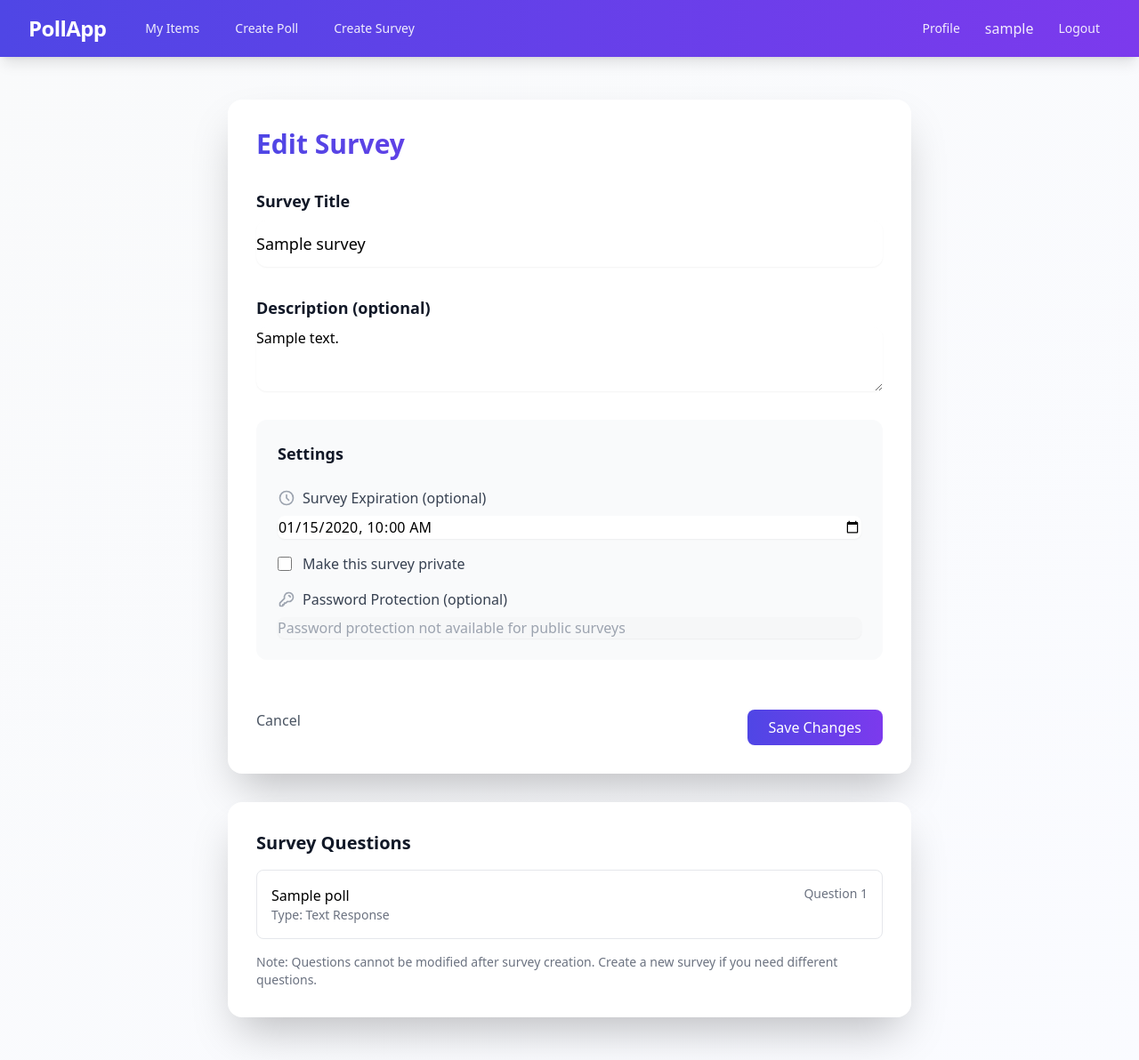
After one commit to PawiX25/PollApp, a Flask app: page /survey/1/edit in a window 1280 px wide. The commit adds this page. Shown: the whole page at 89% size. Run offline with Flask 3, Linux system fonts and the light colour scheme; a user stored in the database is signed in; tables that the repository leaves empty hold one stand-in row (values such as "Sample post"); some libraries are stand-ins or nearby versions.

Commit message:
Add survey editing and response resetting functionality

```diff
--- a/app.py
+++ b/app.py
@@ -1049,5 +1049,75 @@ def delete_survey(survey_id):
 
     return redirect(url_for('profile'))
 
+@app.route('/survey/<int:survey_id>/edit', methods=['GET', 'POST'])
+@login_required
+def edit_survey(survey_id):
+    survey = Survey.query.get_or_404(survey_id)
+    if survey.user_id != current_user.id:
+        flash('You are not authorized to edit this survey', 'error')
+        return redirect(url_for('index'))
+
+    if request.method == 'POST':
+        title = request.form['title'].strip()
+        description = request.form.get('description', '').strip()
+        expires_at = request.form.get('expires_at')
+        private = request.form.get('private') == 'on'
+        password = request.form.get('password')
+
+        try:
+            if expires_at:
+                expires_at = datetime.fromisoformat(expires_at).astimezone(timezone.utc)
+            else:
+                expires_at = None
+
+            survey.title = title
+            survey.description = description
+            survey.expires_at = expires_at
+            survey.private = private
+
+            if password:
+                survey.password_hash = generate_password_hash(password)
+
+            if private and not survey.access_token:
+                survey.access_token = survey.generate_access_token()
+
+            db.session.commit()
+            flash('Survey updated successfully!', 'success')
+            return redirect(url_for('survey_details', survey_id=survey.id))
+
+        except Exception as e:
+            db.session.rollback()
+            flash('An error occurred while updating the survey', 'error')
+            return render_template('edit_survey.html', survey=survey)
+
+    return render_template('edit_survey.html', survey=survey)
+
+@app.route('/survey/<int:survey_id>/reset', methods=['POST'])
+@login_required
+def reset_survey(survey_id):
+    survey = Survey.query.get_or_404(survey_id)
+    if survey.user_id != current_user.id:
+        flash('You are not authorized to reset this survey', 'error')
+        return redirect(url_for('index'))
+
+    try:
+        for question in survey.questions:
+            if question.is_mcq:
+                for option in question.options:
+                    option.votes = 0
+                Vote.query.filter(Vote.poll_id == question.id).delete()
+            elif question.is_rating:
+                RatingVote.query.filter(RatingVote.option_id == question.options[0].id).delete()
+            elif question.is_text:
+                TextAnswer.query.filter(TextAnswer.option_id == question.options[0].id).delete()
+
+        db.session.commit()
+        flash('Survey responses reset successfully!', 'success')
+    except Exception as e:
+        db.session.rollback()
+        flash('An error occurred while resetting the survey', 'error')
+
+    return redirect(url_for('survey_details', survey_id=survey.id))
+
 if __name__ == '__main__':
     app.run()
--- /dev/null
+++ b/templates/edit_survey.html
@@ -0,0 +1,135 @@
+{% extends "base.html" %}
+
+{% block title %}Edit Survey - {{ survey.title }}{% endblock %}
+
+{% block content %}
+<div class="max-w-3xl mx-auto">
+    <div class="bg-white shadow-2xl rounded-2xl p-8">
+        <h1 class="text-3xl font-black text-transparent bg-clip-text bg-gradient-to-r from-indigo-600 to-purple-600 mb-8">Edit Survey</h1>
+
+        <form method="post" class="space-y-8" id="surveyForm">
+            <div class="space-y-2 group">
+                <label for="title" class="block text-lg font-semibold text-gray-900">Survey Title</label>
+                <input type="text" name="title" id="title" required minlength="5"
+                       value="{{ survey.title }}"
+                       class="mt-1 block w-full rounded-xl border-gray-300 shadow-sm
+                              focus:border-indigo-500 focus:ring-indigo-500 transition-all
+                              group-hover:border-indigo-300 text-lg py-3">
+            </div>
+
+            <div class="space-y-2">
+                <label for="description" class="block text-lg font-semibold text-gray-900">Description (optional)</label>
+                <textarea name="description" id="description" rows="3"
+                          class="mt-1 block w-full rounded-xl border-gray-300 shadow-sm
+                                 focus:border-indigo-500 focus:ring-indigo-500">{{ survey.description or '' }}</textarea>
+            </div>
+
+            <div class="bg-gray-50 rounded-xl p-6 space-y-6">
+                <h3 class="text-lg font-semibold text-gray-900">Settings</h3>
+
+                <div class="space-y-4">
+                    <div class="space-y-2">
+                        <label for="expires_at" class="flex items-center space-x-2 text-gray-700">
+                            <svg class="w-5 h-5 text-gray-400" fill="none" stroke="currentColor" viewBox="0 0 24 24">
+                                <path stroke-linecap="round" stroke-linejoin="round" stroke-width="2"
+                                      d="M12 8v4l3 3m6-3a9 9 0 11-18 0 9 9 0 0118 0z"/>
+                            </svg>
+                            <span>Survey Expiration (optional)</span>
+                        </label>
+                        <input type="datetime-local" name="expires_at" id="expires_at"
+                               value="{{ survey.expires_at.strftime('%Y-%m-%dT%H:%M') if survey.expires_at else '' }}"
+                               class="w-full rounded-lg border-gray-300 shadow-sm
+                                      focus:border-indigo-500 focus:ring-indigo-500">
+                    </div>
+
+                    <div class="flex items-center space-x-3">
+                        <input type="checkbox" name="private" id="private"
+                               {% if survey.private %}checked{% endif %}
+                               class="h-4 w-4 text-indigo-600 focus:ring-indigo-500 border-gray-300 rounded">
+                        <label for="private" class="text-gray-700">Make this survey private</label>
+                    </div>
+
+                    <div class="space-y-2">
+                        <label for="password" class="flex items-center space-x-2 text-gray-700">
+                            <svg class="w-5 h-5 text-gray-400" fill="none" stroke="currentColor" viewBox="0 0 24 24">
+                                <path stroke-linecap="round" stroke-linejoin="round" stroke-width="2"
+                                      d="M15 7a2 2 0 012 2m4 0a6 6 0 01-7.743 5.743L11 17H9v2H7v2H4a1 1 0 01-1-1v-2.586a1 1 0 01.293-.707l5.964-5.964A6 6 0 1121 9z"/>
+                            </svg>
+                            <span>Password Protection (optional)</span>
+                        </label>
+                        <input type="password" name="password" id="password"
+                               placeholder="Leave empty to keep current password"
+                               class="w-full rounded-lg border-gray-300 shadow-sm
+                                      focus:border-indigo-500 focus:ring-indigo-500">
+                    </div>
+                </div>
+            </div>
+
+            <div class="flex justify-between pt-6">
+                <a href="{{ url_for('index') }}"
+                   class="text-gray-600 hover:text-gray-800">Cancel</a>
+                <button type="submit"
+                        class="gradient-bg text-white px-6 py-2 rounded-lg hover-scale">
+                    Save Changes
+                </button>
+            </div>
+        </form>
+    </div>
+
+    <div class="bg-white shadow-2xl rounded-2xl p-8 mt-8">
+        <h2 class="text-xl font-bold text-gray-900 mb-4">Survey Questions</h2>
+        <div class="space-y-4">
+            {% for question in survey.questions|sort(attribute='order') %}
+            <div class="border rounded-lg p-4">
+                <div class="flex justify-between items-start">
+                    <div>
+                        <h3 class="font-medium">{{ question.question }}</h3>
+                        <p class="text-sm text-gray-500">
+                            Type:
+                            {% if question.is_mcq %}Multiple Choice
+                            {% elif question.is_rating %}Rating Scale
+                            {% else %}Text Response{% endif %}
+                        </p>
+                    </div>
+                    <span class="text-sm text-gray-500">Question {{ loop.index }}</span>
+                </div>
+            </div>
+            {% endfor %}
+        </div>
+        <p class="text-sm text-gray-500 mt-4">Note: Questions cannot be modified after survey creation. Create a new survey if you need different questions.</p>
+    </div>
+</div>
+
+<script>
+let formChanged = false;
+document.getElementById('surveyForm').addEventListener('change', () => formChanged = true);
+
+window.addEventListener('beforeunload', (e) => {
+    if (formChanged) {
+        e.preventDefault();
+        e.returnValue = '';
+    }
+});
+
+document.getElementById('surveyForm').addEventListener('submit', () => formChanged = false);
+
+const privateCheckbox = document.getElementById('private');
+const passwordField = document.getElementById('password');
+
+privateCheckbox?.addEventListener('change', function() {
+    if (this.checked) {
+        passwordField.placeholder = 'Set a password (optional) for additional security';
+        passwordField.disabled = false;
+    } else {
+        passwordField.placeholder = 'Password protection not available for public surveys';
+        passwordField.value = '';
+        passwordField.disabled = true;
+    }
+});
+
+if (!privateCheckbox?.checked) {
+    passwordField.disabled = true;
+    passwordField.placeholder = 'Password protection not available for public surveys';
+}
+</script>
+{% endblock %}
```
Also changed, not shown: templates/index.html (+52 -10 lines).
